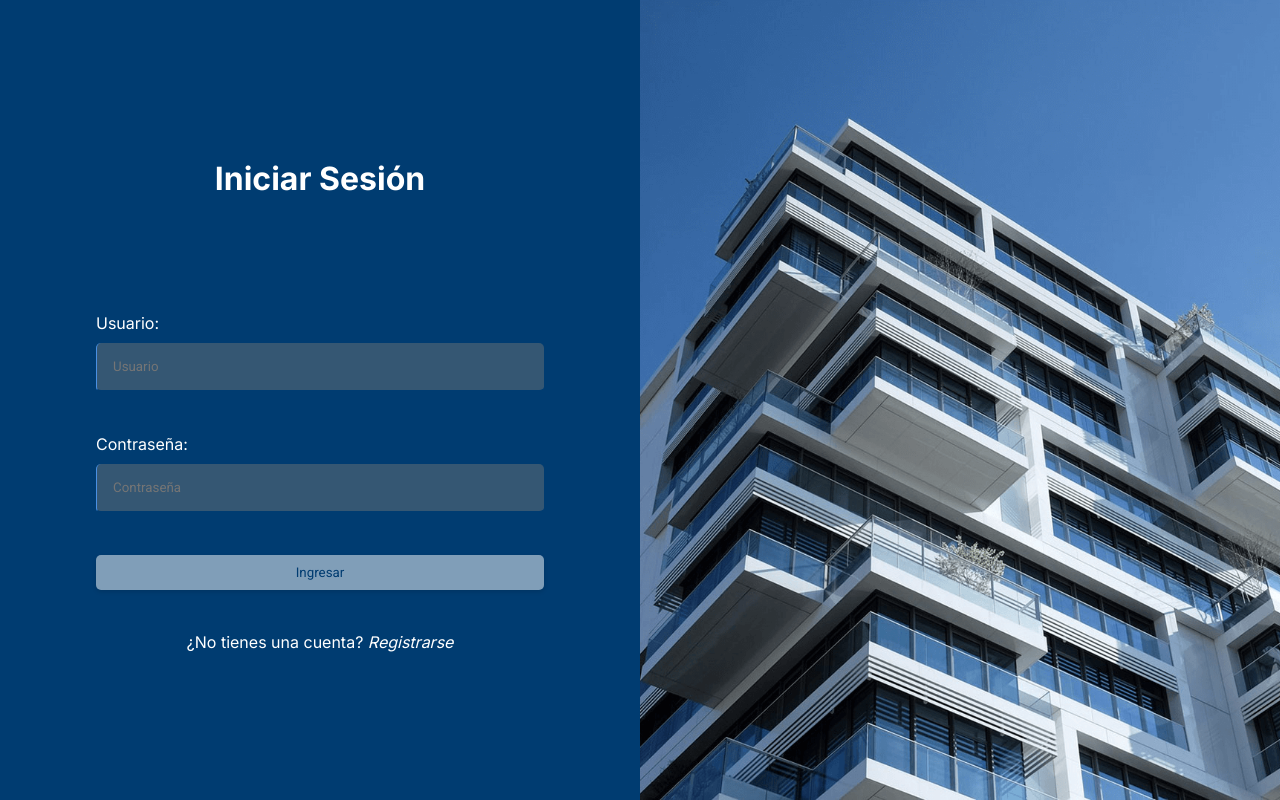
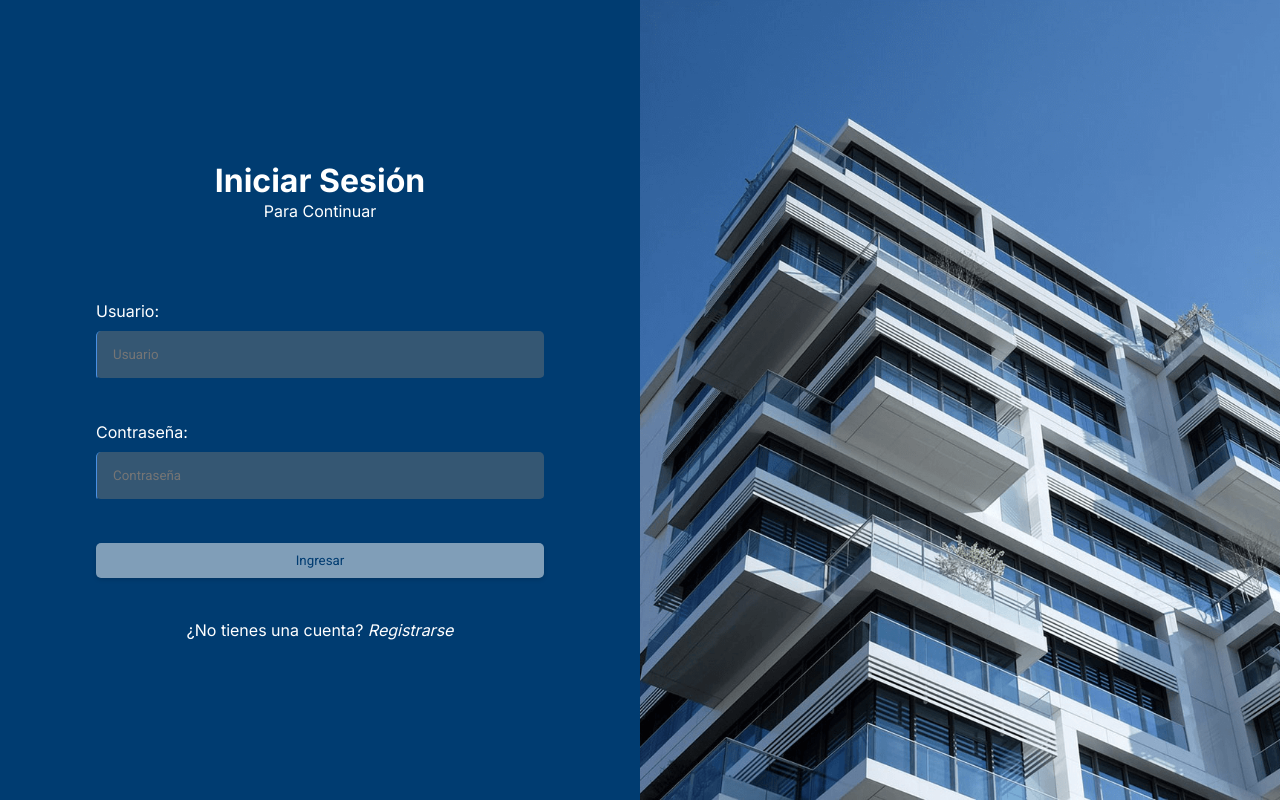
Before and after one commit to ecc97/project-next-conc, a Next.js app: page /pages/login in a window 1280 px wide. Built offline with nearby package versions, Linux system fonts and the light colour scheme.

Commit message:
refactor: modifying code register

```diff
--- a/src/components/form/styledForm.tsx
+++ b/src/components/form/styledForm.tsx
@@ -6,7 +6,7 @@
     $fC?: string;
 }
 
-export const Container = styled.div<StyledContainerProps>`
+export const Container = styled.section<StyledContainerProps>`
     display: flex;
     flex-direction: ${(props) => props.$fC || 'row'};
     background-color: ${colors.white};
@@ -15,10 +15,11 @@
     `
 
 
-export const CardForm = styled.div<{width?: string, height?: string}>`
+export const ContainerForm = styled.div<{width?: string, height?: string}>`
     display: flex;
     flex-direction: column;
-    justify-content: space-around;
+    justify-content: space-evenly;
+    gap: 1rem;
     width: 50%;
     padding: 6rem;
     background-color: ${colors.secondary};
@@ -32,19 +33,16 @@
         border-top: 1px solid ${colors.secondary};
         border-bottom: 1px solid ${colors.secondary};
     }
+
+    @media (width <= 768px) {
+        padding: 3rem;
+        width: 100%;
+    }
+
+    @media (width <= 480px) {
+        padding: 1rem;
+    }
     `
-
-export const GroupTitle = styled.div`
-    display: flex;
-    flex-direction: column;
-    justify-content: center;
-    align-items: center;
-    color: ${colors.white};
-
-    h1 {
-        padding: 0;
-    }
-`
 
 export const BackgroundForm = styled.div<{width?: string, height?: string}>`
     width: 50%;
@@ -53,6 +51,10 @@
     background-size: cover;
     background-position: center;
     background-repeat: no-repeat;
+
+    @media (width <= 768px) {
+        display: none;
+    }
 `
 
 export const FormContent = styled.form<{$bg?: string, color?: string}>`
@@ -73,11 +75,15 @@
     }
 `
 
-export const ImageContainer = styled.div`
+export const GroupTitle = styled.div`
     display: flex;
-    justify-content: center;
+    flex-direction: column;
     align-items: center;
-    gap: 20px;
+    color: ${colors.white};
+
+    h1 {
+        padding: 0;
+    }
 `
 
 export const InputContent = styled.div`
--- a/src/components/login/LoginForm.tsx
+++ b/src/components/login/LoginForm.tsx
@@ -6,7 +6,7 @@
 import Label from "@/components/ui/Label.ui"
 import Input from "@/components/ui/Input.ui"
 import Button from "@/components/ui/Button.ui"
-import { Container, CardForm, InputContent, TextError, ImageContainer, BackgroundForm } from "@/components/form/styledForm"
+import { Container, ContainerForm, InputContent, TextError, BackgroundForm, GroupTitle } from "@/components/form/styledForm"
 import Link from "next/link"
 import Image from "next/image"
 import { colors } from "@/app/GlobalStyles"
@@ -44,9 +44,13 @@
 
             if(data.length > 0) {
                 const userData = data[0]
-                console.log('Success:', data)
-                console.log('Login successfull!')
-                setUser(initialState)
+                if(userData.password === user.password) {
+                    console.log('Success:', data)
+                    console.log('Login successfull!')
+                    setUser(initialState)
+                } else {
+                    setError('Invalid password')
+                }
             } else {
                 setError('Invalid credentials')
             }
@@ -61,8 +65,11 @@
 
     return (
         <Container>
-            <CardForm>
-                <h1>Iniciar Sesión</h1>
+            <ContainerForm>
+                <GroupTitle>
+                    <h1>Iniciar Sesión</h1>
+                    <span>Para Continuar</span>
+                </GroupTitle>
                 <Form onSubmit={handleSubmit}>
                     <InputContent>
                         <Label label="Usuario" for="username" />
@@ -94,7 +101,7 @@
                     <Button type="submit" disabled={user.username === "" || user.password === ""} $bgColor={colors.white}>Ingresar</Button>
                     <p>¿No tienes una cuenta? <Link href="/pages/register">Registrarse</Link></p>
                 </Form>
-            </CardForm>
+            </ContainerForm>
             <BackgroundForm />
         </Container>
     )
--- a/src/components/register/RegisterForm.tsx
+++ b/src/components/register/RegisterForm.tsx
@@ -7,7 +7,7 @@
 import Input from "@/components/ui/Input.ui"
 import Select from "@/components/ui/Select.ui"
 import Button from "@/components/ui/Button.ui"
-import { Container, CardForm, GroupTitle, InputContent, ImageContainer, BackgroundForm } from "@/components/form/styledForm"
+import { Container, ContainerForm, GroupTitle, InputContent, BackgroundForm } from "@/components/form/styledForm"
 import Link from "next/link"
 import { colors } from "@/app/GlobalStyles"
 import Image from "next/image"
@@ -71,7 +71,7 @@
     }
     return (
         <Container $fC="row-reverse">
-            <CardForm>
+            <ContainerForm>
                 <GroupTitle>
                     <h1>Registrarse</h1>
                     <span>Para iniciar sesión</span>
@@ -149,7 +149,7 @@
                     <Button type="submit" disabled={ user.email === "" || user.username === "" || user.password === ""} $bgColor={colors.white}>Registrarse</Button>
                     <p>¿Ya tienes una cuenta? <Link href="/pages/login">Inicia sesión</Link></p>
                 </Form>
-            </CardForm>
+            </ContainerForm>
             <BackgroundForm />
         </Container>
     )
--- a/src/components/ui/Select.ui.tsx
+++ b/src/components/ui/Select.ui.tsx
@@ -53,7 +53,7 @@
             required={required}
             {...styledProps}
         >
-            <option value="" hidden selected disabled>Seleccionar Rol</option>  // Add an empty option for users to select
+            <option value="" hidden disabled>Seleccionar Rol</option>
             {options.map((option) => (
                 <option key={option.value} value={option.value}>
                     {option.label}
```
